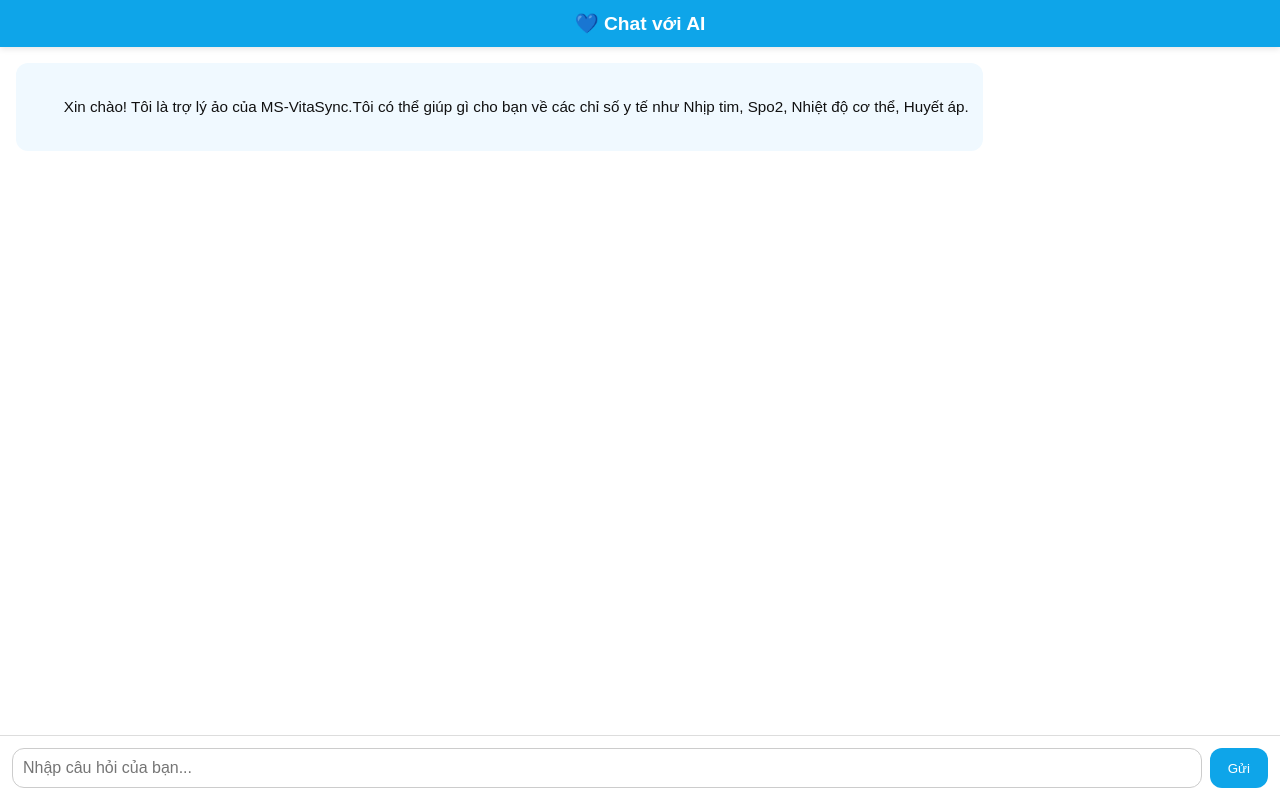
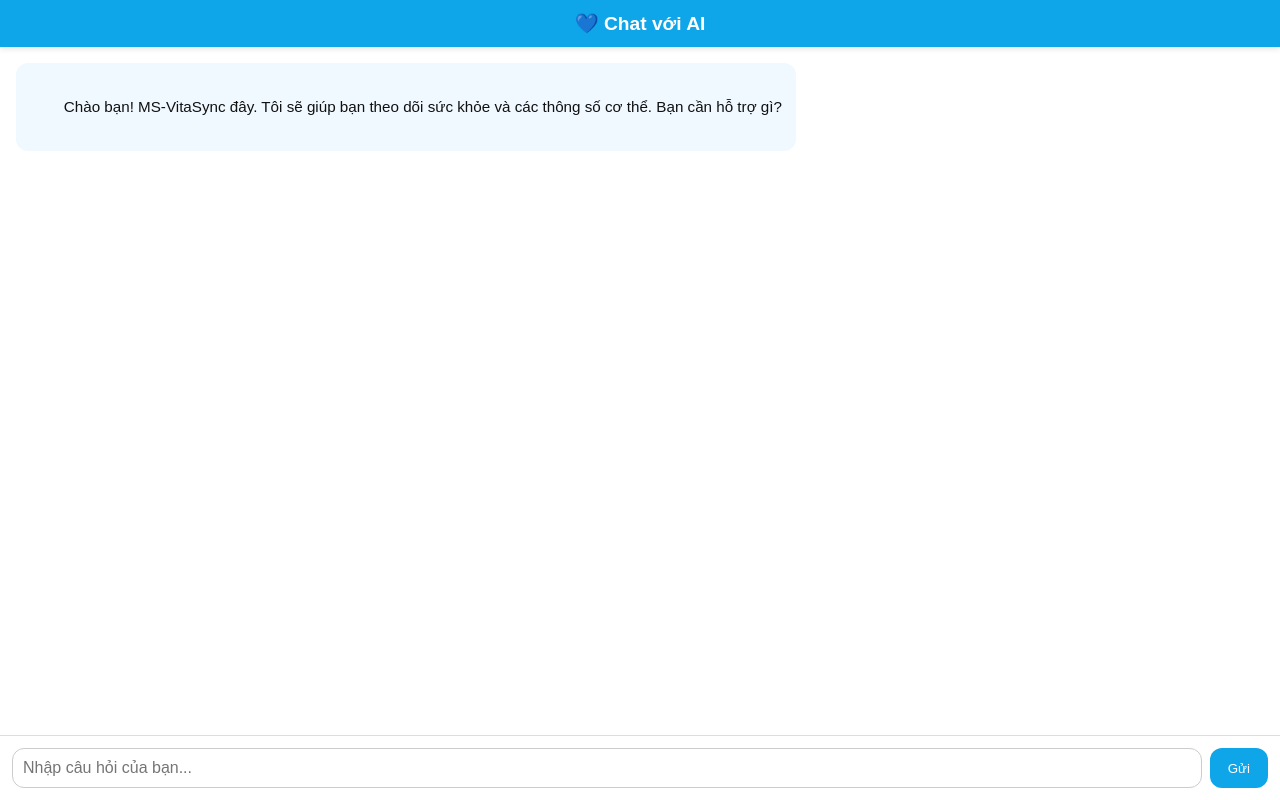
Before and after one commit to nhannguyen124/AI, a website: page public/index.html in a window 1280 px wide. Drawn offline with Linux system fonts and the light colour scheme.

Commit message:
Update index.html

```diff
--- a/public/index.html
+++ b/public/index.html
@@ -112,7 +112,7 @@
 
     <div id="chat-box">
       <div class="msg ai">
-        Xin chào! Tôi là trợ lý ảo của MS-VitaSync.Tôi có thể giúp gì cho bạn về các chỉ số y tế như Nhịp tim, Spo2, Nhiệt độ cơ thể, Huyết áp.
+        Chào bạn! MS-VitaSync đây. Tôi sẽ giúp bạn theo dõi sức khỏe và các thông số cơ thể. Bạn cần hỗ trợ gì?
       </div>
     </div>
 
```
